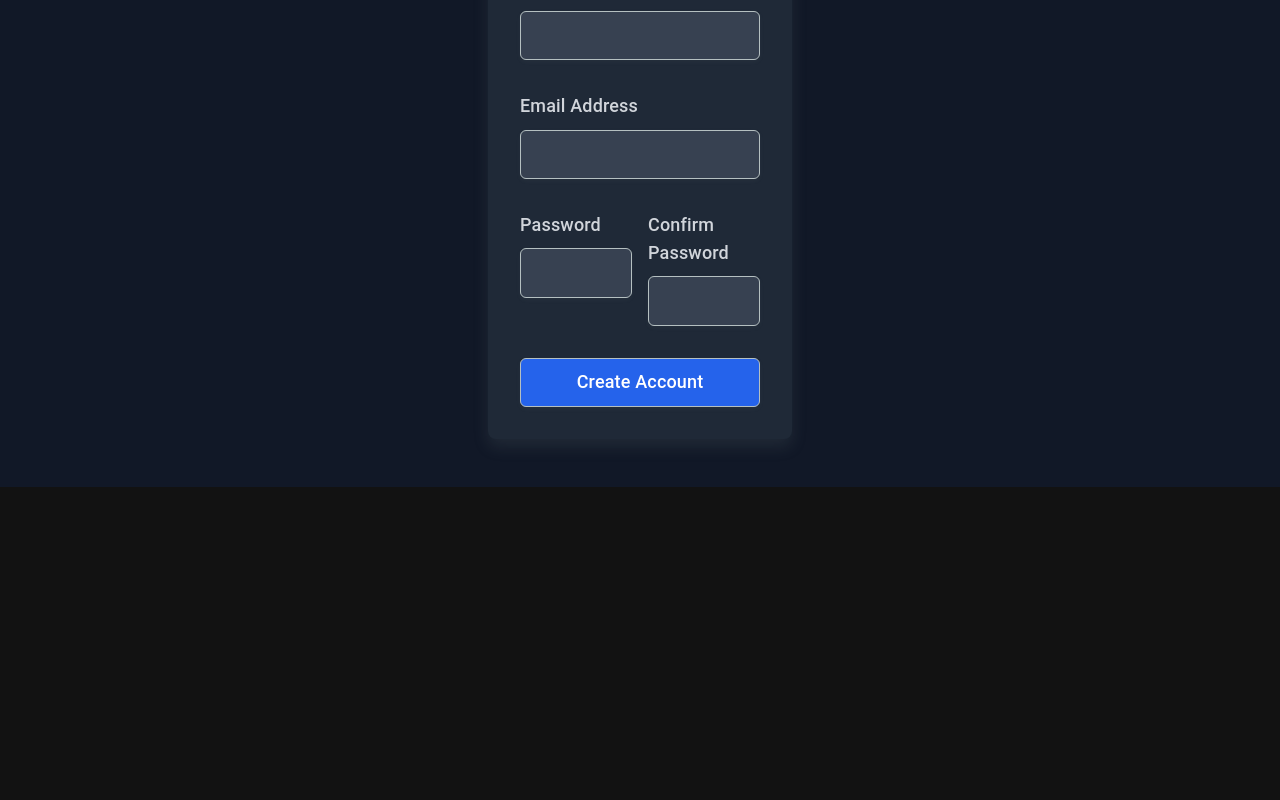
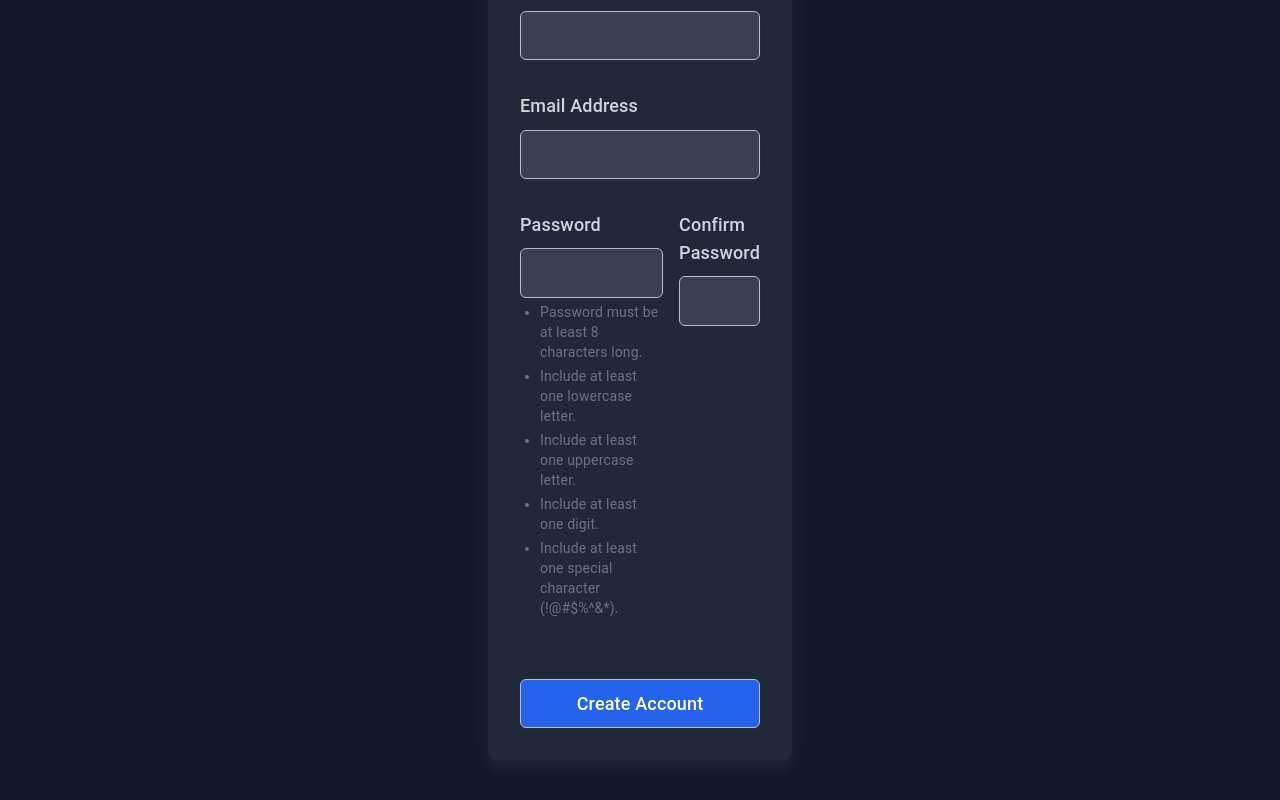
Before and after one commit to Pratik228/gym-frontend, a React (Vite) app: page /register in a window 1280 px wide. Shown: the part 406-1206 px from the top of the page. Before the commit the page ends 893 px from the top, so only its background shows below. Built offline with nearby package versions, Linux system fonts and the light colour scheme; what tw-elements would draw is missing.

Commit message:
added customerservice and register functionalities

```diff
--- a/src/screens/CustomerServiceScreen.jsx
+++ b/src/screens/CustomerServiceScreen.jsx
@@ -37,27 +37,43 @@ function CustomerServiceScreen() {
 
 	return (
 		<div className="p-4">
+			<div className="flex flex-row justify-between p-5">
 				<h2 className="text-2xl mb-4">Your Orders</h2>
+				<div>
+					<p>Customer Service Email: xyz@minimalaura.com</p>
+					<p>Customer Service Contact : +91 xxxx xxxxx </p>
+				</div>
+			</div>
 
 			{/* List of Orders (for demo, using a static list) */}
 			<List>
-        <ListItem button onClick={handleOpen}>
+				<ListItem
+					button
+					onClick={handleOpen}>
 					<ListItemText primary="Order #12345" />
 				</ListItem>
-        <ListItem button onClick={handleOpen}>
+				{/* <ListItem
+					button
+					onClick={handleOpen}>
 					<ListItemText primary="Order #12345" />
 				</ListItem>
-        <ListItem button onClick={handleOpen}>
+				<ListItem
+					button
+					onClick={handleOpen}>
 					<ListItemText primary="Order #12345" />
 				</ListItem>
-        <ListItem button onClick={handleOpen}>
+				<ListItem
+					button
+					onClick={handleOpen}>
 					<ListItemText primary="Order #12345" />
-        </ListItem>
+				</ListItem> */}
 				{/* ... add more list items for other orders */}
 			</List>
 
 			{/* Dialog/Modal for Order Issue Form */}
-      <Dialog open={open} onClose={handleClose}>
+			<Dialog
+				open={open}
+				onClose={handleClose}>
 				<DialogTitle>Describe your issue</DialogTitle>
 				<DialogContent>
 					<TextField
@@ -88,10 +104,14 @@ function CustomerServiceScreen() {
 					/>
 				</DialogContent>
 				<DialogActions>
-          <Button onClick={handleClose} color="primary">
+					<Button
+						onClick={handleClose}
+						color="primary">
 						Cancel
 					</Button>
-          <Button onClick={handleSubmit} color="primary">
+					<Button
+						onClick={handleSubmit}
+						color="primary">
 						Submit
 					</Button>
 				</DialogActions>
--- a/src/screens/RegisterScreen.jsx
+++ b/src/screens/RegisterScreen.jsx
@@ -124,8 +124,7 @@ const RegisterScreen = () => {
 					Already have an account?{" "}
 					<Link
 						to="/login"
-            className="font-medium text-blue-400 hover:text-blue-500"
-          >
+						className="font-medium text-blue-400 hover:text-blue-500">
 						Sign in
 					</Link>
 				</p>
@@ -133,7 +132,9 @@ const RegisterScreen = () => {
 
 			<div className="mt-8 sm:mx-auto w-1/4 h-full">
 				<div className="bg-gray-800 p-8 shadow rounded-lg h-full">
-          <form className="space-y-8" onSubmit={submitHandler}>
+					<form
+						className="space-y-8"
+						onSubmit={submitHandler}>
 						{serverError && (
 							<div className="mb-4 bg-red-400 text-white text-center p-2 rounded">
 								{serverError}
@@ -142,8 +143,7 @@ const RegisterScreen = () => {
 						<div className="mb-4">
 							<label
 								htmlFor="full-name"
-                className="block text-lg font-medium text-gray-300 mb-2"
-              >
+								className="block text-lg font-medium text-gray-300 mb-2">
 								Full Name
 							</label>
 							<div className="mt-1">
@@ -163,8 +163,7 @@ const RegisterScreen = () => {
 						<div className="mb-4">
 							<label
 								htmlFor="email"
-                className="block text-lg font-medium text-gray-300 mb-2"
-              >
+								className="block text-lg font-medium text-gray-300 mb-2">
 								Email Address
 							</label>
 							<div className="mt-1">
@@ -183,11 +182,10 @@ const RegisterScreen = () => {
 						</div>
 
 						<div className="relative mb-4 flex space-x-4">
-              <div className="w-1/2">
+							<div className="mb-4">
 								<label
 									htmlFor="password"
-                  className="block text-lg font-medium text-gray-300 mb-2"
-                >
+									className="block text-lg font-medium text-gray-300 mb-2">
 									Password
 								</label>
 								<div className="mt-1">
@@ -196,21 +194,36 @@ const RegisterScreen = () => {
 										name="password"
 										type="password"
 										value={password}
-                    onChange={(e) => setPassword(e.target.value)}
+										onChange={(e) => {
+											setPassword(e.target.value);
+											validateInput(); // Call validateInput on every change to update error messages in real-time
+										}}
 										autoComplete="new-password"
 										className="block w-full appearance-none rounded-md border border-gray-700 px-3 py-2 placeholder-gray-600 bg-gray-700 text-white shadow-sm focus:border-blue-500 focus:outline-none focus:ring-blue-500 text-lg"
 									/>
+									<div className="text-sm mt-1">
+										<ul className="list-disc pl-5 space-y-1 text-gray-500">
+											<li>Password must be at least 8 characters long.</li>
+											<li>Include at least one lowercase letter.</li>
+											<li>Include at least one uppercase letter.</li>
+											<li>Include at least one digit.</li>
+											<li>
+												Include at least one special character (!@#$%^&*).
+											</li>
+										</ul>
 										{passwordError && (
-                    <p className="text-red-500 text-sm mt-1">{passwordError}</p>
+											<p className="text-red-500 text-sm mt-1">
+												{passwordError}
+											</p>
 										)}
 									</div>
 								</div>
-
+							</div>
+							<br />
 							<div className="w-1/2">
 								<label
 									htmlFor="confirm-password"
-                  className="block text-lg font-medium text-gray-300 mb-2"
-                >
+									className="block text-lg font-medium text-gray-300 mb-2">
 									Confirm Password
 								</label>
 								<div className="mt-1">
@@ -235,8 +248,7 @@ const RegisterScreen = () => {
 						<div>
 							<button
 								type="submit"
-                className="flex w-full justify-center rounded-md border border-transparent bg-blue-600 py-2 px-4 text-lg font-medium text-white shadow-sm hover:bg-blue-700 focus:outline-none focus:ring-2 focus:ring-blue-500 focus:ring-offset-2"
-              >
+								className="flex w-full justify-center rounded-md border border-transparent bg-blue-600 py-2 px-4 text-lg font-medium text-white shadow-sm hover:bg-blue-700 focus:outline-none focus:ring-2 focus:ring-blue-500 focus:ring-offset-2">
 								Create Account
 							</button>
 						</div>
```
Lines whose indentation alone changed are shown as unchanged.
